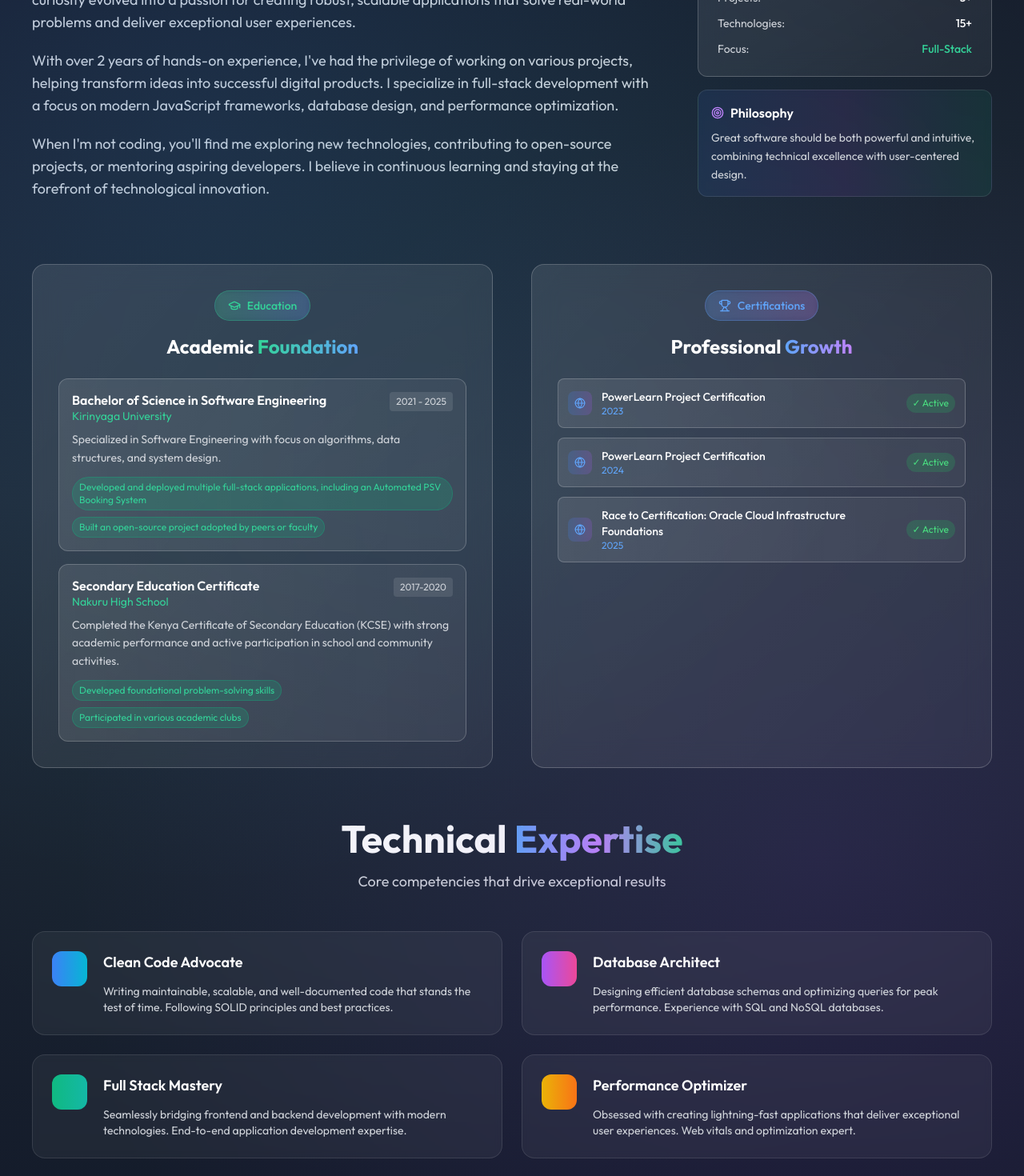
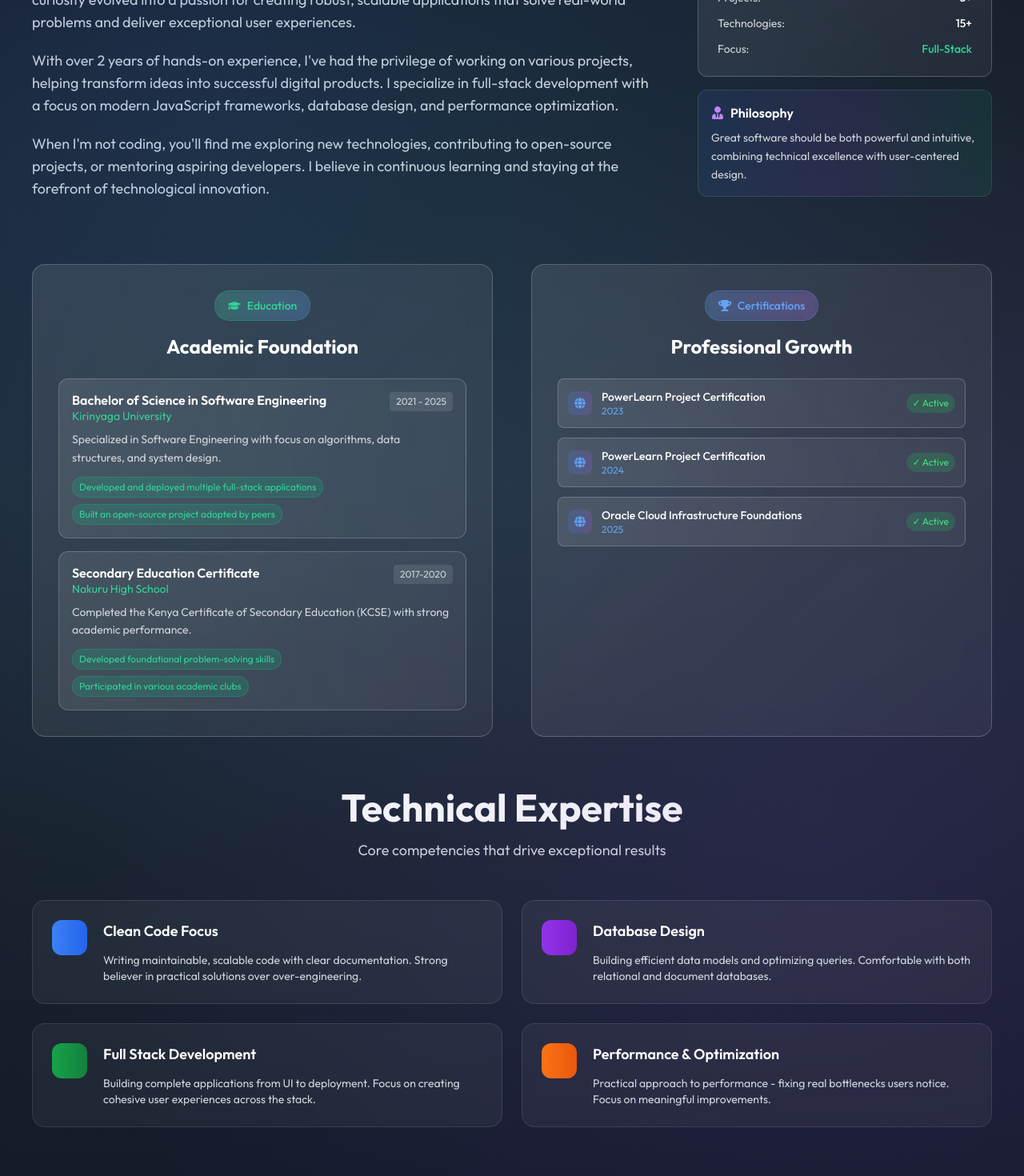
Before and after one commit to LlaryBett/My-Portfolio, a React (Vite) app: page / in a window 1280 px wide. Shown: the part 1300-2770 px from the top of the page at 80% size. Built offline with nearby package versions, Linux system fonts and the light colour scheme.

Commit message:
`Updated icons and components in About, Contact, Navbar, and Projects pages`

```diff
--- a/src/components/About.jsx
+++ b/src/components/About.jsx
@@ -1,7 +1,21 @@
 import React from 'react';
 import { motion } from 'framer-motion';
-import { Code, Database, Globe, Zap, Award,  Lightbulb, GraduationCap,  Trophy, Target,Smile } from 'lucide-react';
-//
+import {
+  FaCode,
+  FaDatabase,
+  FaGlobe,
+  FaBolt,
+  FaAward,
+  FaLightbulb,
+  FaGraduationCap,
+  FaTrophy,
+  FaBullseye,
+  FaSmile,
+  FaLaptopCode,
+  FaRocket,
+  FaUserTie
+} from 'react-icons/fa';
+
 const About = () => {
   const ref = React.useRef(null);
   const [isInView, setIsInView] = React.useState(false);
@@ -47,35 +61,35 @@ const About = () => {
   };
 
   const stats = [
-  { number: "2+", label: "Years Experience", icon: Award },
-  { number: "5+", label: "Projects Completed", icon: Code },
-  { number: "100%", label: "Client Satisfaction", icon: Smile },
- ]
+    { number: "2+", label: "Years Experience", icon: FaAward },
+    { number: "5+", label: "Projects Completed", icon: FaCode },
+    { number: "100%", label: "Client Satisfaction", icon: FaSmile },
+  ];
 
   const highlights = [
     {
-      icon: Code,
-      title: "Clean Code Advocate",
-      description: "Writing maintainable, scalable, and well-documented code that stands the test of time. Following SOLID principles and best practices.",
-      gradient: "from-blue-500 to-cyan-500"
+      icon: FaCode,
+      title: "Clean Code Focus",
+      description: "Writing maintainable, scalable code with clear documentation. Strong believer in practical solutions over over-engineering.",
+      gradient: "from-blue-500 to-blue-600"
     },
     {
-      icon: Database,
-      title: "Database Architect",
-      description: "Designing efficient database schemas and optimizing queries for peak performance. Experience with SQL and NoSQL databases.",
-      gradient: "from-purple-500 to-pink-500"
+      icon: FaDatabase,
+      title: "Database Design",
+      description: "Building efficient data models and optimizing queries. Comfortable with both relational and document databases.",
+      gradient: "from-purple-600 to-purple-700"
     },
     {
-      icon: Globe,
-      title: "Full Stack Mastery",
-      description: "Seamlessly bridging frontend and backend development with modern technologies. End-to-end application development expertise.",
-      gradient: "from-emerald-500 to-teal-500"
+      icon: FaLaptopCode,
+      title: "Full Stack Development",
+      description: "Building complete applications from UI to deployment. Focus on creating cohesive user experiences across the stack.",
+      gradient: "from-green-600 to-green-700"
     },
     {
-      icon: Zap,
-      title: "Performance Optimizer",
-      description: "Obsessed with creating lightning-fast applications that deliver exceptional user experiences. Web vitals and optimization expert.",
-      gradient: "from-yellow-500 to-orange-500"
+      icon: FaRocket,
+      title: "Performance & Optimization",
+      description: "Practical approach to performance - fixing real bottlenecks users notice. Focus on meaningful improvements.",
+      gradient: "from-orange-500 to-orange-600"
     },
   ];
 
@@ -85,13 +99,13 @@ const About = () => {
       school: "Kirinyaga University",
       year: "2021 - 2025",
       description: "Specialized in Software Engineering with focus on algorithms, data structures, and system design.",
-      achievements: [  "Developed and deployed multiple full-stack applications, including an Automated PSV Booking System","Built an open-source project adopted by peers or faculty"]
+      achievements: ["Developed and deployed multiple full-stack applications", "Built an open-source project adopted by peers"]
     },
     {
       degree: "Secondary Education Certificate",
       school: "Nakuru High School",
       year: "2017-2020",
-      description: "Completed the Kenya Certificate of Secondary Education (KCSE) with strong academic performance and active participation in school and community activities.",
+      description: "Completed the Kenya Certificate of Secondary Education (KCSE) with strong academic performance.",
       achievements: [
         "Developed foundational problem-solving skills",
         "Participated in various academic clubs",
@@ -100,11 +114,10 @@ const About = () => {
   ];
 
   const certifications = [
-  { name: "PowerLearn Project Certification", year: "2023", icon: Globe },
-  { name: "PowerLearn Project Certification", year: "2024", icon: Globe },
-  { name: "Race to Certification: Oracle Cloud Infrastructure Foundations", year: "2025", icon: Globe }
+    { name: "PowerLearn Project Certification", year: "2023", icon: FaGlobe },
+    { name: "PowerLearn Project Certification", year: "2024", icon: FaGlobe },
+    { name: "Oracle Cloud Infrastructure Foundations", year: "2025", icon: FaGlobe }
   ];
-
 
   return (
     <section id="about" className="py-12 sm:py-16 lg:py-20 xl:py-28 bg-gradient-to-b from-gray-900 via-gray-800 to-gray-900 relative overflow-hidden">
@@ -126,12 +139,12 @@ const About = () => {
               className="inline-flex items-center px-4 sm:px-6 py-2 sm:py-3 bg-gradient-to-r from-blue-500/10 to-purple-500/10 backdrop-blur-sm border border-white/20 rounded-full text-blue-400 text-xs sm:text-sm font-medium mb-4 sm:mb-6"
               whileHover={{ scale: 1.05, borderColor: "rgba(255,255,255,0.3)" }}
             >
-              <Lightbulb className="mr-1 sm:mr-2" size={14} />
+              <FaLightbulb className="mr-1 sm:mr-2" size={14} />
               About Me
             </motion.div>
             <h2 className="text-2xl sm:text-3xl md:text-4xl lg:text-5xl xl:text-6xl font-bold text-white mb-4 sm:mb-6 leading-tight px-2">
               Passionate About{' '}
-              <span className="bg-gradient-to-r from-blue-400 via-purple-400 to-emerald-400 bg-clip-text text-transparent">
+              <span className="text-white">
                 Innovation
               </span>
             </h2>
@@ -158,18 +171,16 @@ const About = () => {
                     real-world problems and deliver exceptional user experiences.
                   </p>
                   <p>
-  With over 2 years of hands-on experience, I&apos;ve had the privilege of working on
+                    With over 2 years of hands-on experience, I've had the privilege of working on
                     various projects, helping transform ideas into successful digital products. I
                     specialize in full-stack development with a focus on modern JavaScript frameworks,
                     database design, and performance optimization.
                   </p>
-
                   <p>
-  When I&apos;m not coding, you&apos;ll find me exploring new technologies, contributing
+                    When I'm not coding, you'll find me exploring new technologies, contributing
                     to open-source projects, or mentoring aspiring developers. I believe in continuous
                     learning and staying at the forefront of technological innovation.
                   </p>
-
                 </div>
               </div>
 
@@ -182,7 +193,7 @@ const About = () => {
               >
                 <div className="bg-gradient-to-br from-white/10 to-white/5 backdrop-blur-lg border border-white/20 rounded-xl p-6">
                   <h4 className="text-lg font-semibold text-white mb-4 flex items-center">
-                    <Target className="mr-2 text-blue-400" size={18} />
+                    <FaBullseye className="mr-2 text-blue-400" size={18} />
                     Quick Facts
                   </h4>
                   <div className="space-y-3 text-sm">
@@ -211,7 +222,7 @@ const About = () => {
                   whileHover={{ scale: 1.02, borderColor: "rgba(255,255,255,0.2)" }}
                 >
                   <h4 className="text-base font-semibold text-white mb-2 flex items-center">
-                    <Target className="mr-2 text-purple-400" size={16} />
+                    <FaUserTie className="mr-2 text-purple-400" size={16} />
                     Philosophy
                   </h4>
                   <p className="text-sm text-gray-300 leading-relaxed">
@@ -234,12 +245,12 @@ const About = () => {
                   className="inline-flex items-center px-4 py-2 bg-gradient-to-r from-emerald-500/20 to-blue-500/20 backdrop-blur-sm border border-emerald-400/30 rounded-full text-emerald-400 text-sm font-medium mb-4"
                   whileHover={{ scale: 1.05 }}
                 >
-                  <GraduationCap className="mr-2" size={16} />
+                  <FaGraduationCap className="mr-2" size={16} />
                   Education
                 </motion.div>
                 <h3 className="text-xl sm:text-2xl font-bold text-white">
                   Academic{' '}
-                  <span className="bg-gradient-to-r from-emerald-400 to-blue-400 bg-clip-text text-transparent">
+                  <span className="text-white">
                     Foundation
                   </span>
                 </h3>
@@ -275,12 +286,12 @@ const About = () => {
                   className="inline-flex items-center px-4 py-2 bg-gradient-to-r from-blue-500/20 to-purple-500/20 backdrop-blur-sm border border-blue-400/30 rounded-full text-blue-400 text-sm font-medium mb-4"
                   whileHover={{ scale: 1.05 }}
                 >
-                  <Trophy className="mr-2" size={16} />
+                  <FaTrophy className="mr-2" size={16} />
                   Certifications
                 </motion.div>
                 <h3 className="text-xl sm:text-2xl font-bold text-white">
                   Professional{' '}
-                  <span className="bg-gradient-to-r from-blue-400 to-purple-400 bg-clip-text text-transparent">
+                  <span className="text-white">
                     Growth
                   </span>
                 </h3>
@@ -317,7 +328,7 @@ const About = () => {
             <div className="text-center mb-8 sm:mb-10 lg:mb-12">
               <h3 className="text-xl sm:text-2xl md:text-3xl lg:text-4xl xl:text-5xl font-bold text-white mb-3 sm:mb-4 px-2">
                 Technical{' '}
-                <span className="bg-gradient-to-r from-blue-400 via-purple-400 to-emerald-400 bg-clip-text text-transparent">
+                <span className="text-white">
                   Expertise
                 </span>
               </h3>
@@ -388,7 +399,6 @@ const About = () => {
               </motion.div>
             ))}
           </motion.div>
-
         </motion.div>
       </div>
     </section>
--- a/src/components/Contact.jsx
+++ b/src/components/Contact.jsx
@@ -79,8 +79,8 @@ const Contact = () => {
       "
     >
       {/* Background gradient - matching Hero */}
-      <div className="absolute inset-0 bg-gradient-to-br from-gray-900 via-gray-800 to-gray-900">
-        <div className="absolute inset-0 bg-gradient-to-r from-blue-600/10 to-emerald-600/10" />
+      <div className="absolute inset-0 bg-gray-900">
+        <div className="absolute inset-0 bg-black/20" />
       </div>
 
       {/* Animated background blobs - matching Hero */}
@@ -88,7 +88,7 @@ const Contact = () => {
         {[...Array(4)].map((_, i) => (
           <motion.div
             key={i}
-            className="absolute rounded-full bg-gradient-to-r from-blue-400/20 to-emerald-400/20 blur-xl"
+            className="absolute rounded-full bg-blue-400/20 blur-xl"
             style={{
               width: Math.random() * 300 + 150,
               height: Math.random() * 300 + 150,
@@ -127,7 +127,7 @@ const Contact = () => {
             </motion.div>
             <h2 className="text-3xl sm:text-4xl md:text-6xl lg:text-7xl font-bold text-white mb-4 sm:mb-6">
               Let&apos;s{' '}
-              <span className="bg-gradient-to-r from-blue-400 to-emerald-400 bg-clip-text text-transparent">
+              <span className="text-white">
                 Connect
               </span>
             </h2>
@@ -258,7 +258,7 @@ const Contact = () => {
                   </motion.div>
 
                   <motion.button
-                    className="px-6 sm:px-8 py-2.5 sm:py-3 bg-gradient-to-r from-blue-500 to-emerald-500 text-white w-full rounded-full font-medium hover:shadow-lg hover:shadow-blue-500/25 transition-shadow duration-300 text-sm sm:text-base"
+                    className="px-6 sm:px-8 py-2.5 sm:py-3 bg-blue-500 text-white w-full rounded-full font-medium hover:bg-blue-600 hover:shadow-lg hover:shadow-blue-500/25 transition-all duration-300 text-sm sm:text-base"
                     whileHover={{ scale: 1.05 }}
                     whileTap={{ scale: 0.95 }}
                     type="submit"
```
Also changed, not shown: src/components/Navbar.jsx (+20 -20 lines), src/components/Projects.jsx (+5 -5 lines). Lines whose indentation alone changed are shown as unchanged.
